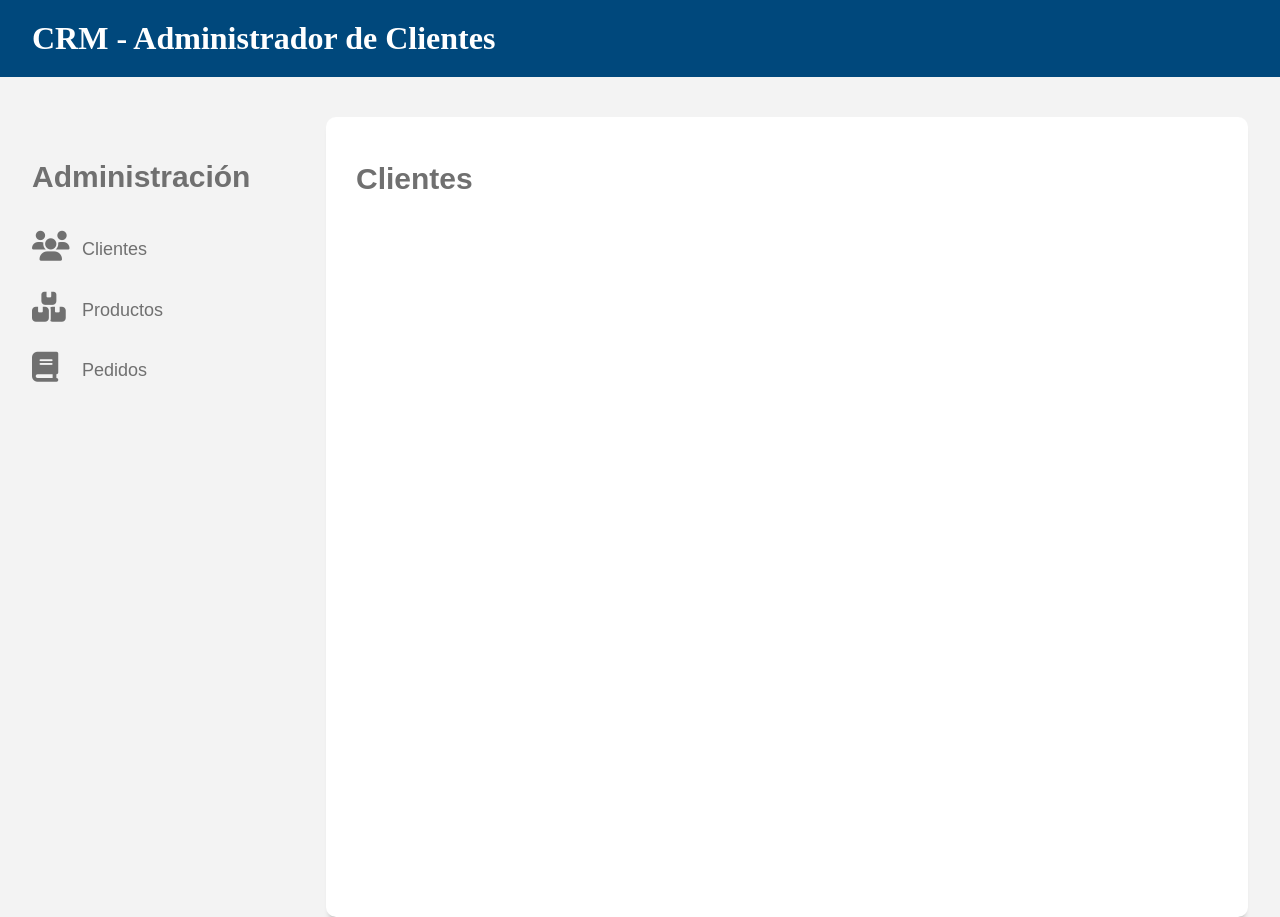
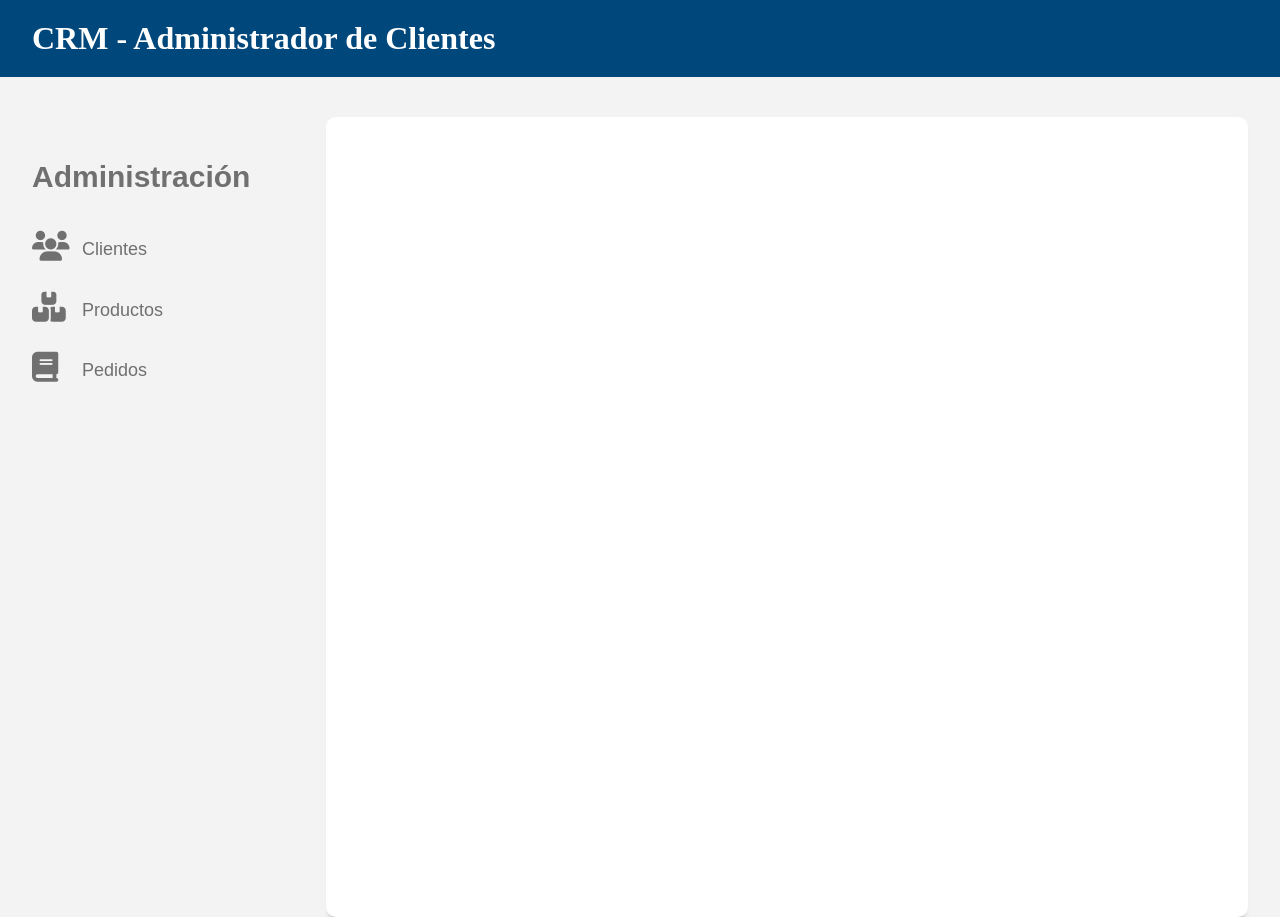
Before and after one commit to TobiIchiro/CRM-Clientes, a React (Create React App) app: page / in a window 1280 px wide. Built offline with nearby package versions, Linux system fonts and the light colour scheme.

Commit message:
Corrección de errores routing

```diff
--- a/src/App.js
+++ b/src/App.js
@@ -1,7 +1,7 @@
 import React, {Fragment} from "react";
 
 //Routing
-import {BrowserRouter as Router, Route, Switch} from 'react-router-dom'
+import {BrowserRouter as Router, Route, Routes} from 'react-router-dom'
 
 /* Layout */
 import Header from "./components/layout/Header";
@@ -10,7 +10,7 @@ import Navegacion from "./components/layout/Navegacion";
 /* Componentes */
 import Clientes from "./components/clientes/Clientes";
 import Pedidos from "./components/pedidos/Pedidos";
-import Productos from "./components/productos/Clientes";
+import Productos from "./components/productos/Productos";
 
 function App() {
   return (
@@ -20,13 +20,13 @@ function App() {
         <div className="grid contenedor contenido-principal">
           <Navegacion />
           <main class="caja-contenido col-9">
-            <Switch>
-              <Route exact path="/" component={Clientes}/>
+            <Routes>
+              <Route exact path="/clientes" element={<Clientes/>}/>
 
-              <Route exact path="/" component={Productos}/>
+              <Route exact path="/productos" element={<Productos/>}/>
 
-              <Route exact path="/" component={Pedidos}/>
-            </Switch>
+              <Route exact path="/pedidos" element={<Pedidos/>}/>
+            </Routes>
           </main>
         </div>
       </Fragment>
--- a/src/components/layout/Navegacion.js
+++ b/src/components/layout/Navegacion.js
@@ -4,9 +4,9 @@ const Navegacion = () => (
         <h2>Administración</h2>
 
         <nav className="navegacion">
-            <a href="index.html" className="clientes">Clientes</a>
-            <a href="productos.html" className="productos">Productos</a>
-            <a href="pedidos.html" className="pedidos">Pedidos</a>
+            <a href="/clientes" className="clientes">Clientes</a>
+            <a href="/productos" className="productos">Productos</a>
+            <a href="/pedidos" className="pedidos">Pedidos</a>
         </nav>
     </aside>
 )
```
Also changed, not shown: src/components/productos/Productos.js (renamed from src/components/productos/Clientes.js).
